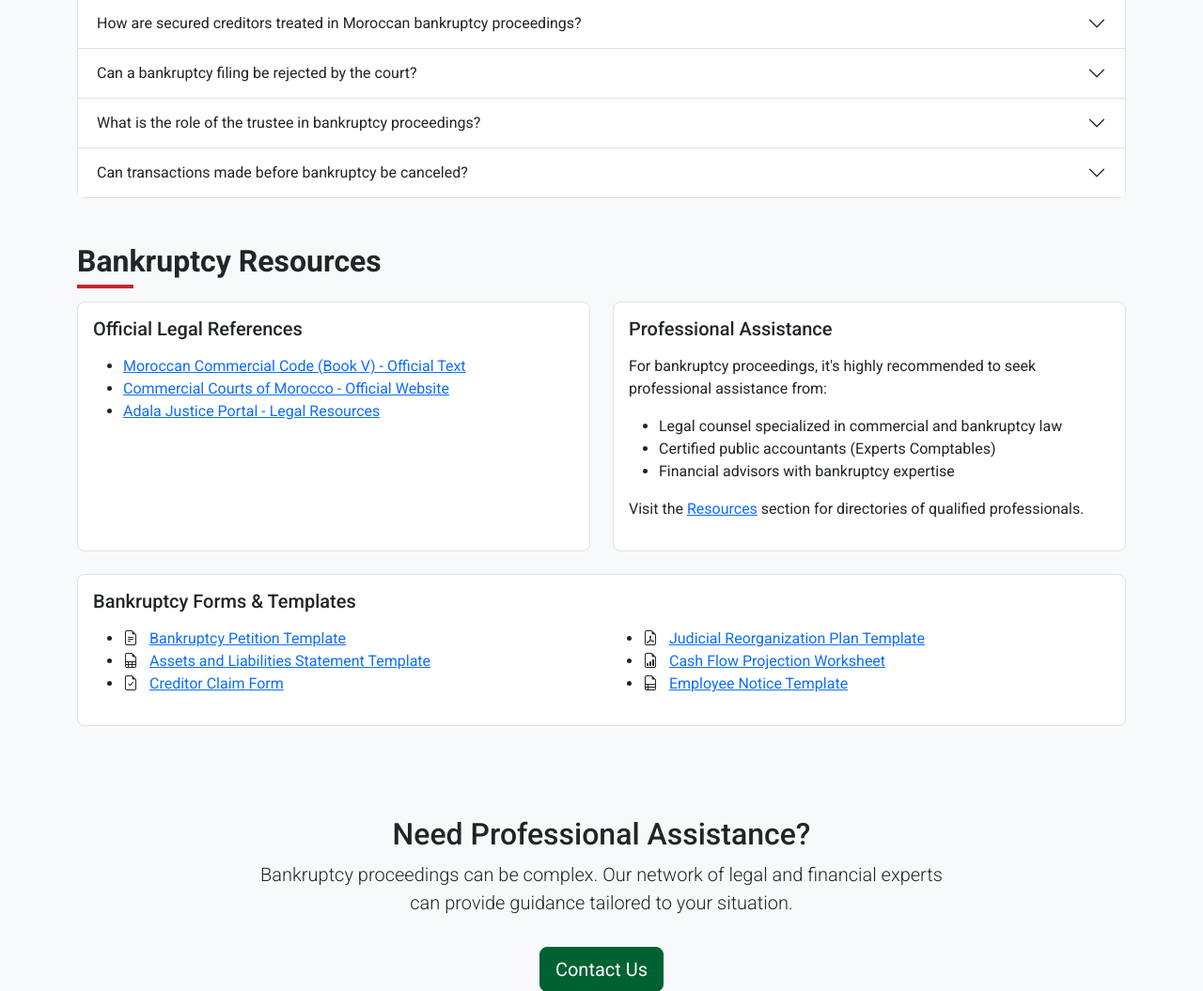
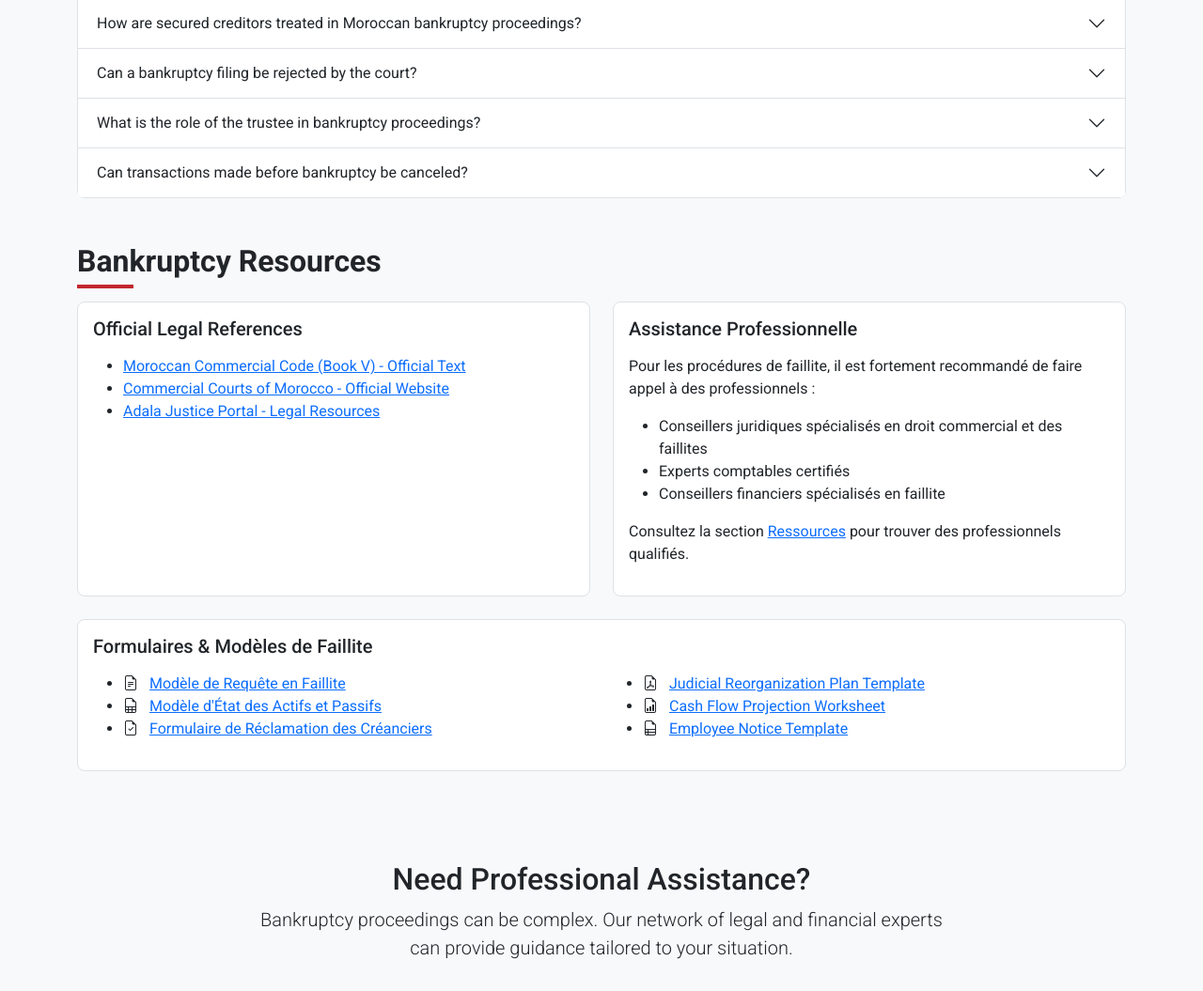
Before and after one commit to Mouad04BA/Portail-Comptable-212, a Flask app: page /bankruptcy in a window 1280 px wide. Shown: the part 2790-3845 px from the top of the page at 94% size. Run offline with Flask 3, Linux system fonts and the light colour scheme.

Commit message:
Assistant checkpoint: Traduction des textes en français
Assistant generated file changes:
- templates/bankruptcy.html: Traduire le texte en français, Traduire les templates de faillite
- templates/chart_accounts.html: Traduire les filtres du plan comptable

---

User prompt:

tous ce qui est dans les screenshots doivent etre traduit

Replit-Commit-Author: Assistant
Replit-Commit-Session-Id: cfcb4dd1-d189-4e1f-8fdc-da9794fb5123

```diff
--- a/templates/bankruptcy.html
+++ b/templates/bankruptcy.html
@@ -108,14 +108,14 @@
         <div class="col-md-6">
             <div class="card h-100">
                 <div class="card-body">
-                    <h3 class="h5 mb-3">Professional Assistance</h3>
-                    <p>For bankruptcy proceedings, it's highly recommended to seek professional assistance from:</p>
+                    <h3 class="h5 mb-3">Assistance Professionnelle</h3>
+                    <p>Pour les procédures de faillite, il est fortement recommandé de faire appel à des professionnels :</p>
                     <ul>
-                        <li>Legal counsel specialized in commercial and bankruptcy law</li>
-                        <li>Certified public accountants (Experts Comptables)</li>
-                        <li>Financial advisors with bankruptcy expertise</li>
+                        <li>Conseillers juridiques spécialisés en droit commercial et des faillites</li>
+                        <li>Experts comptables certifiés</li>
+                        <li>Conseillers financiers spécialisés en faillite</li>
                     </ul>
-                    <p>Visit the <a href="{{ url_for('resources_page') }}">Resources</a> section for directories of qualified professionals.</p>
+                    <p>Consultez la section <a href="{{ url_for('resources_page') }}">Ressources</a> pour trouver des professionnels qualifiés.</p>
                 </div>
             </div>
         </div>
@@ -123,21 +123,21 @@
 
     <div class="card">
         <div class="card-body">
-            <h3 class="h5 mb-3">Bankruptcy Forms & Templates</h3>
+            <h3 class="h5 mb-3">Formulaires & Modèles de Faillite</h3>
             <div class="row">
                 <div class="col-md-6">
                     <ul>
                         <li>
                             <i class="bi bi-file-earmark-text me-2"></i>
-                            <a href="#" onclick="showNotification('Document will be available for download after login', 'info'); return false;">Bankruptcy Petition Template</a>
+                            <a href="#" onclick="showNotification('Le document sera disponible après connexion', 'info'); return false;">Modèle de Requête en Faillite</a>
                         </li>
                         <li>
                             <i class="bi bi-file-earmark-spreadsheet me-2"></i>
-                            <a href="#" onclick="showNotification('Document will be available for download after login', 'info'); return false;">Assets and Liabilities Statement Template</a>
+                            <a href="#" onclick="showNotification('Le document sera disponible après connexion', 'info'); return false;">Modèle d'État des Actifs et Passifs</a>
                         </li>
                         <li>
                             <i class="bi bi-file-earmark-check me-2"></i>
-                            <a href="#" onclick="showNotification('Document will be available for download after login', 'info'); return false;">Creditor Claim Form</a>
+                            <a href="#" onclick="showNotification('Le document sera disponible après connexion', 'info'); return false;">Formulaire de Réclamation des Créanciers</a>
                         </li>
                     </ul>
                 </div>
```
Also changed, not shown: templates/chart_accounts.html (+4 -4 lines).
